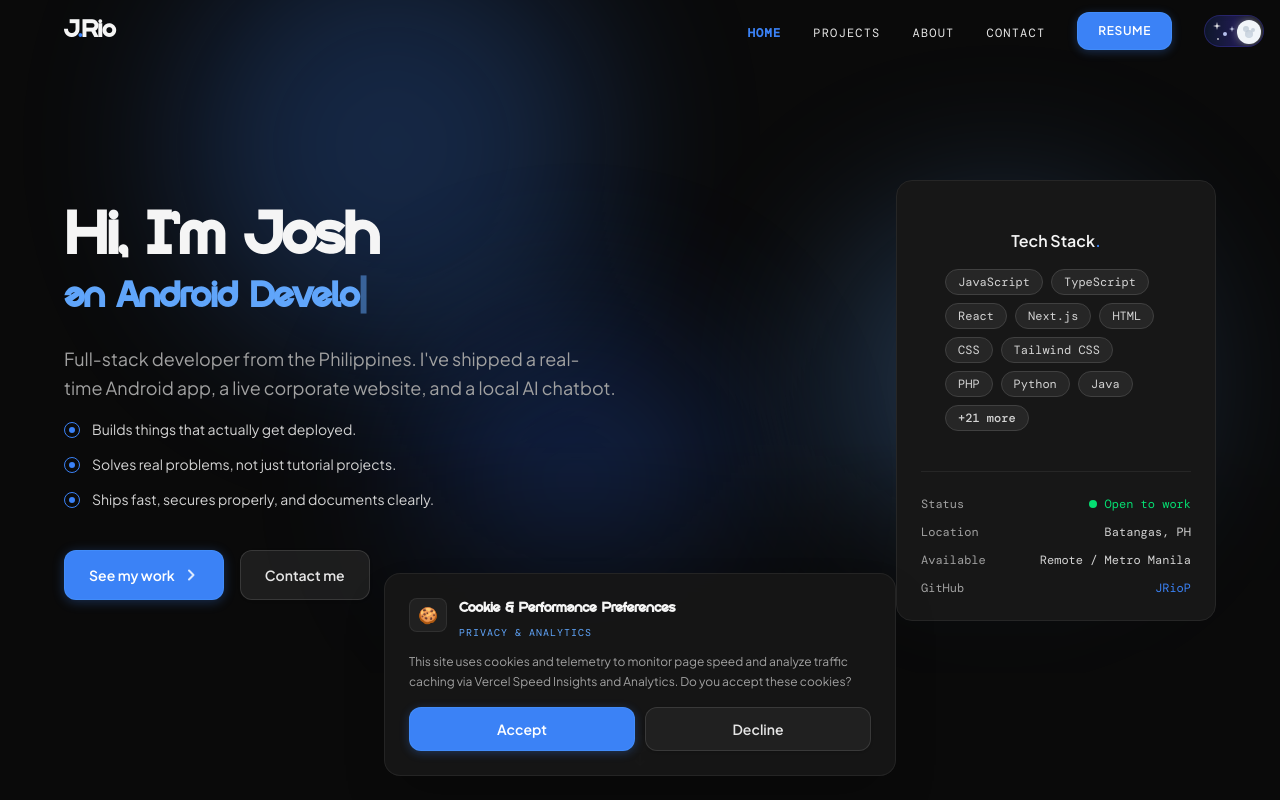
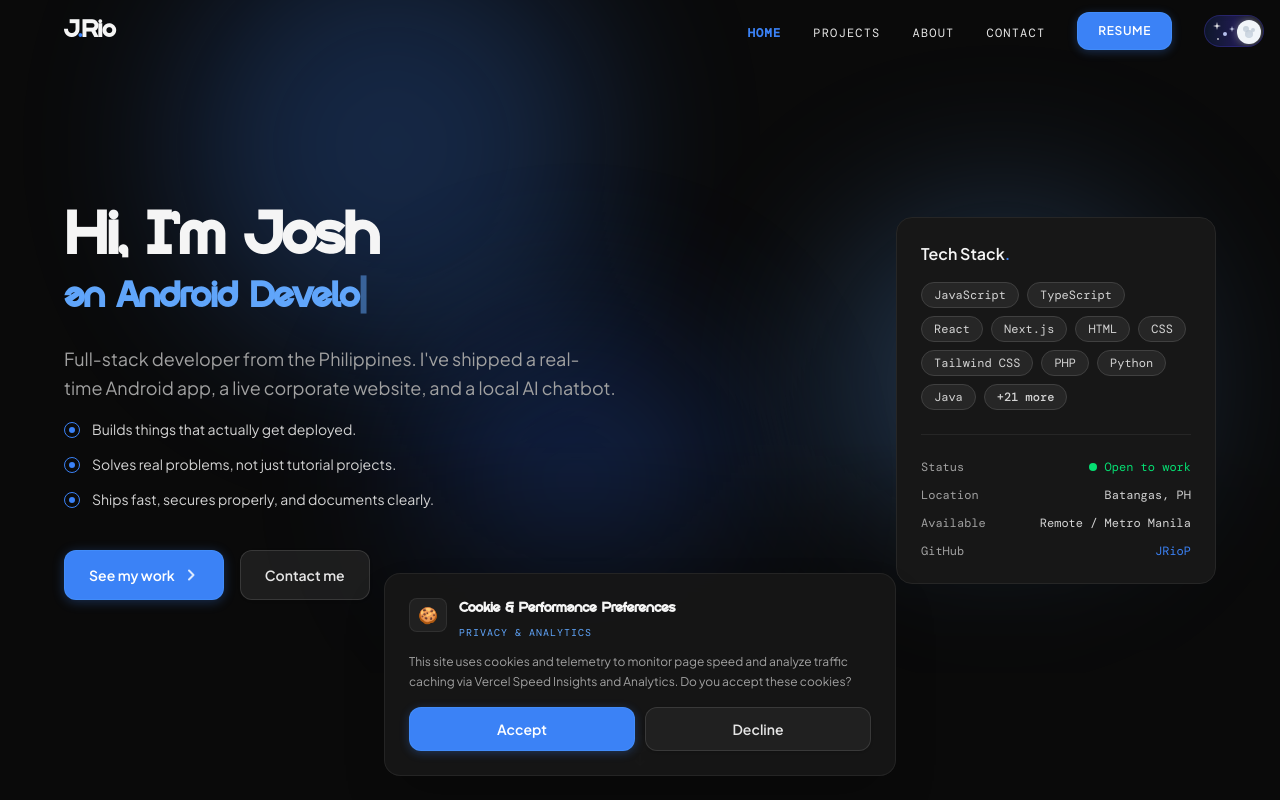
Before and after one commit to JRioP/Rio_Joshua_Portfolio, a Next.js app: page / in a window 1280 px wide. Shown: the top 800 px of the page. Built offline with nearby package versions, Linux system fonts and the light colour scheme.

Commit message:
refactor(tech-stack): flatten card container to eliminate nested double padding

```diff
--- a/components/techStackCard/TechStackCard.tsx
+++ b/components/techStackCard/TechStackCard.tsx
@@ -15,7 +15,7 @@
   const openModal = () => triggerRef.current?.click();
 
   return (
-    <div className="w-80 mx-auto rounded-2xl p-6 pb-4 flex flex-col items-center">
+    <div className="w-full flex flex-col items-start">
         <h3 className="font-semibold text-neutral-100 mb-2">
           Tech Stack<span className="text-accent-500">.</span>
         </h3>
```
